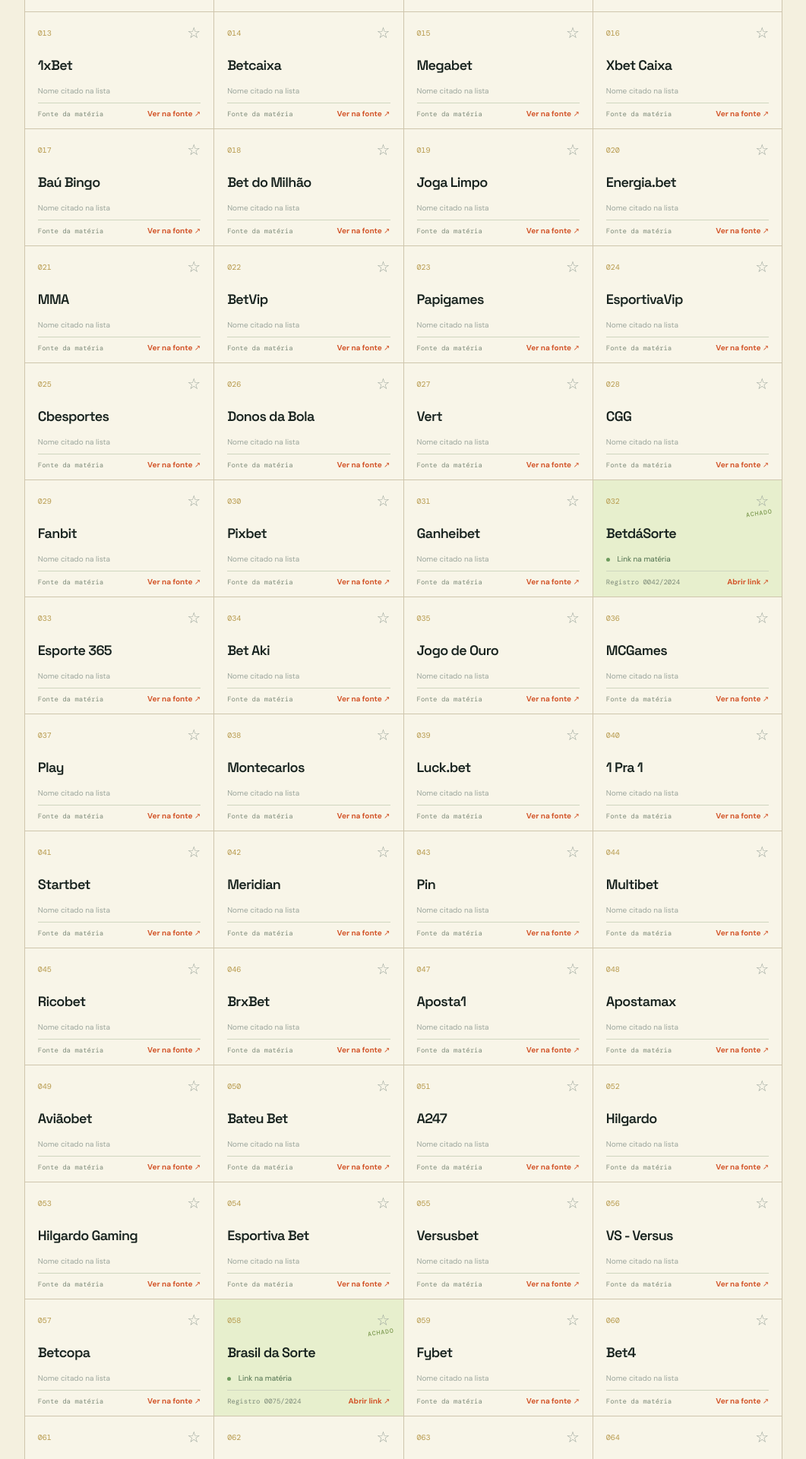
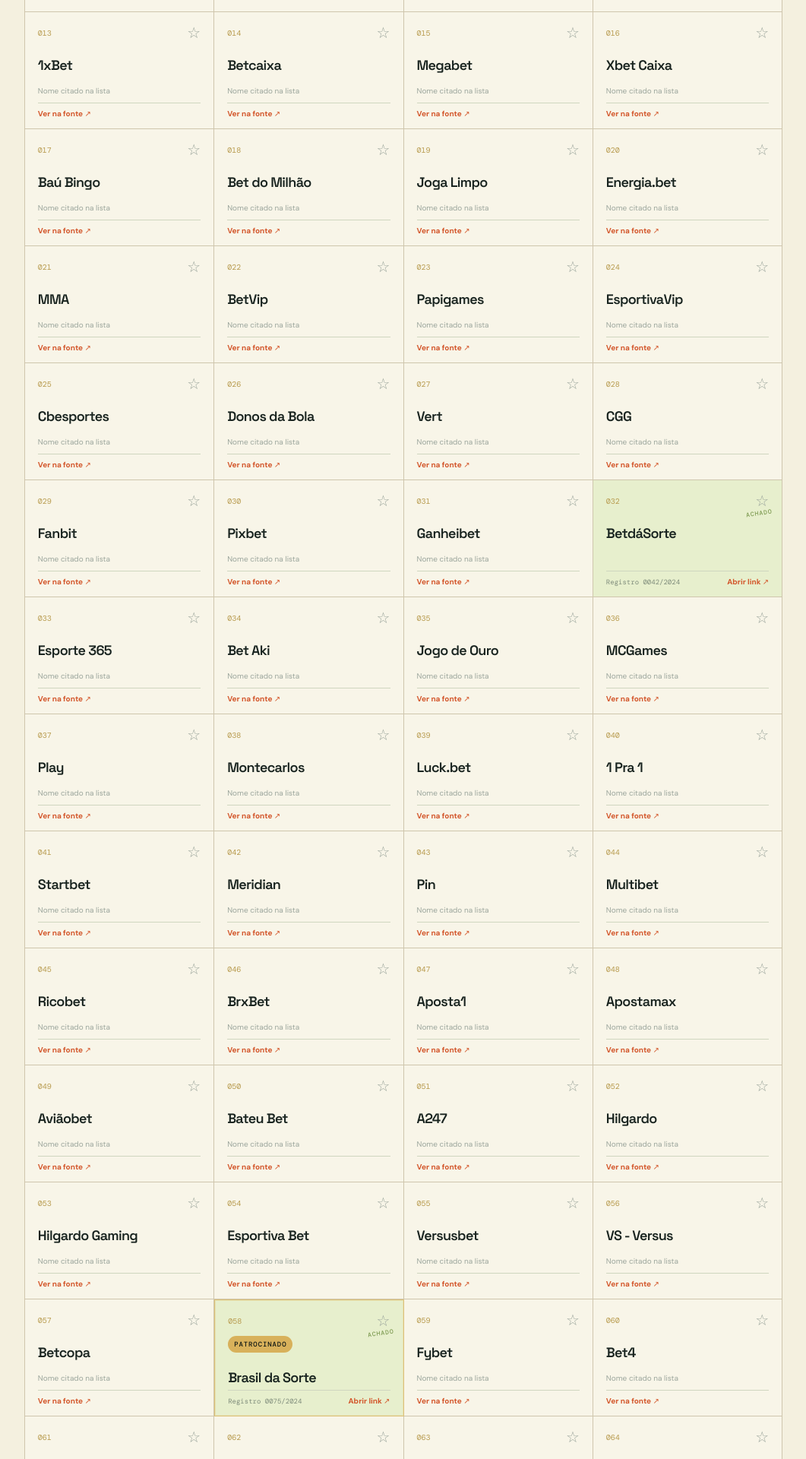
Before and after one commit to olidela/ajuliacosta-fortune, a React (Vite) app: page / in a window 1280 px wide. Shown: the part 1600-3520 px from the top of the page at 76% size, without its empty margins (109-1170 px from the left). Built offline with nearby package versions, Linux system fonts and the light colour scheme.

Commit message:
Adiciona KTO como patrocinada

```diff
--- a/src/App.css
+++ b/src/App.css
@@ -368,6 +368,49 @@
 }
 .platform-card.featured:hover {
   background: #dfe8ce;
+}
+.platform-card.premium {
+  background: linear-gradient(
+    135deg,
+    rgba(216, 177, 91, 0.18),
+    rgba(21, 56, 46, 0.04)
+  );
+  border: 1px solid rgba(216, 177, 91, 0.75);
+  box-shadow: inset 0 0 0 1px rgba(216, 177, 91, 0.22);
+}
+.platform-card.premium:hover {
+  background: linear-gradient(
+    135deg,
+    rgba(216, 177, 91, 0.24),
+    rgba(21, 56, 46, 0.08)
+  );
+}
+.platform-card.premium-red {
+  background: linear-gradient(135deg, rgba(177, 38, 38, 0.16), rgba(255, 244, 232, 0.72));
+  border: 1px solid rgba(177, 38, 38, 0.72);
+  box-shadow: inset 0 0 0 1px rgba(177, 38, 38, 0.18);
+}
+.platform-card.premium-red:hover {
+  background: linear-gradient(135deg, rgba(177, 38, 38, 0.24), rgba(255, 244, 232, 0.9));
+}
+.premium-red .premium-badge {
+  background: #b12626;
+  color: #fff8f2;
+}
+.premium-badge {
+  display: inline-flex;
+  align-items: center;
+  gap: 6px;
+  margin-top: 10px;
+  padding: 5px 8px;
+  background: var(--logo-gold);
+  color: var(--logo-ink);
+  border-radius: 999px;
+  font:
+    700 9px "DM Mono",
+    monospace;
+  letter-spacing: 0.1em;
+  text-transform: uppercase;
 }
 .card-top,
 .card-footer {
--- a/src/App.jsx
+++ b/src/App.jsx
@@ -39,6 +39,7 @@
     "https://gdpzen.com/ir-brasildasorte-legalizadas",
     "0075/2024",
   ],
+  KTO: ["KTO", "https://www.kto.bet.br/", "Site oficial"],
   Líderbet: [
     "Líderbet",
     "https://gdpzen.com/ir-liderbet-legalizadas",
@@ -58,6 +59,8 @@
     name,
     number: index + 1,
     featured: Boolean(link),
+    premium: name === "Brasil da Sorte",
+    premiumRed: name === "KTO",
     link: link?.[1],
     license: link?.[2],
   };
@@ -188,7 +191,7 @@
 
             return (
               <article
-                className={`platform-card ${platform.featured ? "featured" : ""}`}
+                className={`platform-card ${platform.featured ? "featured" : ""} ${platform.premium ? "premium" : ""} ${platform.premiumRed ? "premium-red" : ""}`}
                 key={platform.name}
               >
                 <div className="card-top">
@@ -203,12 +206,12 @@
                     {favorites.includes(platform.name) ? "★" : "☆"}
                   </button>
                 </div>
+                {(platform.premium || platform.premiumRed) && (
+                  <span className="premium-badge">Patrocinado</span>
+                )}
                 <h3>{platform.name}</h3>
                 {platform.featured ? (
                   <>
-                    <span className="status">
-                      <i></i> Link na matéria
-                    </span>
                     <div className="card-footer">
                       <small>Registro {platform.license}</small>
                       <a href={platformHref} target="_blank" rel="noreferrer">
@@ -220,7 +223,6 @@
                   <>
                     <span className="status muted">Nome citado na lista</span>
                     <div className="card-footer">
-                      <small>Fonte da matéria</small>
                       <a href={platformHref} target="_blank" rel="noreferrer">
                         Ver na fonte ↗
                       </a>
```
